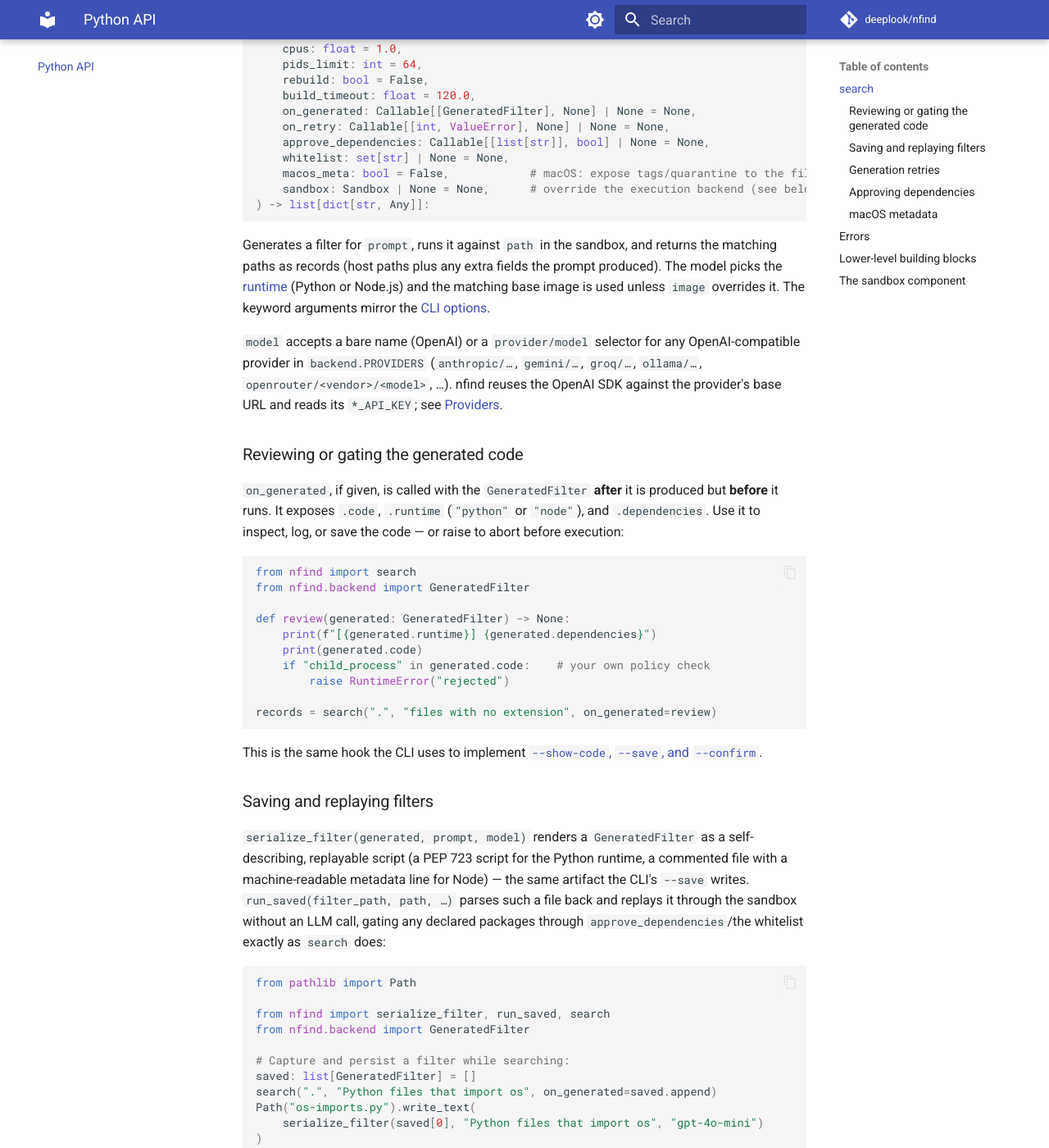
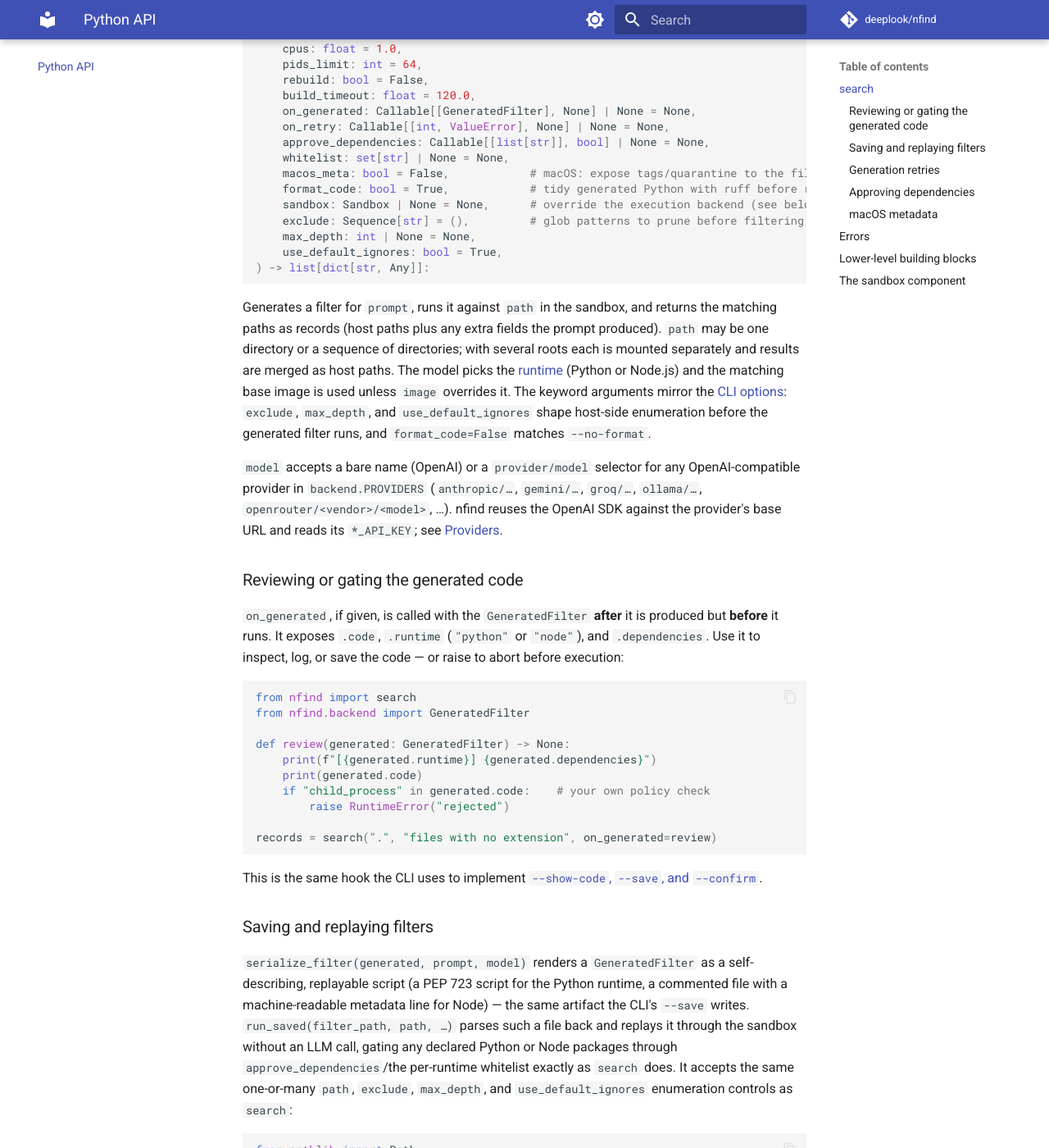
Before and after one commit to deeplook/nfind, an MkDocs documentation site: the page built from docs/api.md, in a window 1280 px wide and 1400 px high, scrolled down 822 px. Shown: the whole window at 82% size. Built offline with MkDocs 1.6.1 and Material for MkDocs 9.7.7, drawn with Linux system fonts in a browser that asks for light colours; comment, search, counter and statistics services are not loaded; some of the changed text lies outside the part shown.

Commit message:
Sync docs with refactor

````diff
--- a/docs/api.md
+++ b/docs/api.md
@@ -26,7 +26,7 @@
 
 ```python
 def search(
-    path: str,
+    path: str | Path | Sequence[str | Path],
     prompt: str,
     *,
     image: str | None = None,         # override the chosen runtime's base tag
@@ -42,15 +42,22 @@
     approve_dependencies: Callable[[list[str]], bool] | None = None,
     whitelist: set[str] | None = None,
     macos_meta: bool = False,            # macOS: expose tags/quarantine to the filter
+    format_code: bool = True,            # tidy generated Python with ruff before running
     sandbox: Sandbox | None = None,      # override the execution backend (see below)
+    exclude: Sequence[str] = (),         # glob patterns to prune before filtering
+    max_depth: int | None = None,
+    use_default_ignores: bool = True,
 ) -> list[dict[str, Any]]:
 ```
 
 Generates a filter for `prompt`, runs it against `path` in the sandbox, and returns
 the matching paths as records (host paths plus any extra fields the prompt produced).
-The model picks the [runtime](runtimes.md) (Python or Node.js) and the matching base
-image is used unless `image` overrides it. The keyword arguments mirror the
-[CLI options](cli.md#options).
+`path` may be one directory or a sequence of directories; with several roots each is
+mounted separately and results are merged as host paths. The model picks the
+[runtime](runtimes.md) (Python or Node.js) and the matching base image is used unless
+`image` overrides it. The keyword arguments mirror the [CLI options](cli.md#options):
+`exclude`, `max_depth`, and `use_default_ignores` shape host-side enumeration before
+the generated filter runs, and `format_code=False` matches `--no-format`.
 
 `model` accepts a bare name (OpenAI) or a `provider/model` selector for any
 OpenAI-compatible provider in `backend.PROVIDERS` (`anthropic/…`, `gemini/…`,
@@ -88,8 +95,10 @@
 commented file with a machine-readable metadata line for Node) — the same artifact the
 CLI's `--save` writes.
 `run_saved(filter_path, path, …)` parses such a file back and replays it through the
-sandbox without an LLM call, gating any declared packages through
-`approve_dependencies`/the whitelist exactly as `search` does:
+sandbox without an LLM call, gating any declared Python or Node packages through
+`approve_dependencies`/the per-runtime whitelist exactly as `search` does. It accepts
+the same one-or-many `path`, `exclude`, `max_depth`, and `use_default_ignores`
+enumeration controls as `search`:
 
 ```python
 from pathlib import Path
@@ -109,7 +118,7 @@
 ```
 
 See [Saving & replaying filters](cli.md#saving--replaying-filters) for the file format
-and the `uv run` trusted fast path.
+and the Python-only `uv run` trusted fast path.
 
 ### Generation retries
 
@@ -185,27 +194,40 @@
 
 ```python
 from pathlib import Path
-from nfind import enumeration, execution, generation
+from nfind import enumeration, execution, generation, runtimes
 
 root = Path(".").resolve()
-container_paths, host_by_container = enumeration.enumerate_paths(root)
+container_paths, host_by_container, mounts = enumeration.enumerate_roots([root])
 generated = generation.generate_filter("files with no extension")   # .code and .dependencies
-image = execution.build_worker_image(dependencies=generated.dependencies)
-records = execution.run_filter(generated.code, root, container_paths, image=image)
+runtime = runtimes.RUNTIMES[generated.runtime]
+image = execution.build_worker_image(
+    runtime.base_image,
+    generated.dependencies,
+    runtime=runtime,
+)
+records = execution.run_filter(
+    generated.code,
+    root,
+    container_paths,
+    image=image,
+    mounts=mounts,
+)
 ```
 
 | Function | Purpose |
 |---|---|
-| `enumeration.enumerate_paths(root, exclude=…, max_depth=…, use_default_ignores=…)` | Walk the tree; return container paths and a container→host map. `exclude` prunes matching globs, `max_depth` bounds depth, and default VCS/dependency/cache dirs are skipped unless disabled. Also re-exported from `nfind.backend` for compatibility. |
+| `enumeration.enumerate_paths(root, exclude=…, max_depth=…, use_default_ignores=…)` | Walk one tree; return container paths and a container→host map. `exclude` prunes matching globs, `max_depth` bounds depth, and default VCS/dependency/cache dirs are skipped unless disabled. Also re-exported from `nfind.backend` for compatibility. |
+| `enumeration.enumerate_roots(roots, exclude=…, max_depth=…, use_default_ignores=…)` | Walk one or more roots; return container paths, a container→host map, and the mounts needed for execution. This is what `search` and `run_saved` use. |
 | `collect_macos_metadata(host_by_container)` | macOS: read tags/quarantine/where-from per path; `{}` off macOS. |
 | `generation.generate_filter(prompt, model=…, attempts=…, on_retry=…)` | Ask the LLM for a `GeneratedFilter` (`.code` + `.dependencies`), validated for shape; retries on invalid replies. Also re-exported from `nfind.backend` for compatibility. |
 | `build_image(image=…, rebuild=…, build_timeout=…)` | Build the stdlib-only base worker image when absent or on request. |
 | `execution.build_worker_image(image=…, dependencies=…, …)` | Ensure a runnable image (base, or a derived image with packages); return the tag to run. Also re-exported from `nfind.backend` for compatibility. |
 | `execution.run_filter(code, root, container_paths, …)` | Execute the filter in the sandbox; return container-path records. Pass `limits=Limits(…)` to set the resource/output caps directly, or a `sandbox=` to override the backend. Also re-exported from `nfind.backend` for compatibility. |
-| `load_whitelist()` / `approve_packages(pkgs)` | Read the approved-package set / persist new approvals. |
+| `load_whitelist(runtime="python")` / `approve_packages(pkgs, runtime="python")` | Read the approved-package set / persist new approvals for one runtime (`"python"` or `"node"`). |
 | `check_docker_available()` | Raise `DockerUnavailableError` if Docker can't be reached. |
 
-These return container paths (`/data/...`); `search` maps them back to host paths.
+These lower-level helpers return container paths (`/data/...`, or `/data/0/...` for
+multi-root runs); `search` and `run_saved` map them back to host paths.
 
 ## The sandbox component
 
````
Also changed, not shown: README.md (+8 -3 lines), docs/cli.md (+4 -4 lines), docs/dependencies.md (+6 -4 lines), docs/getting-started.md (+6 -5 lines), docs/index.md (+2 -2 lines), docs/safety.md (+3 -3 lines), 2 other files.
